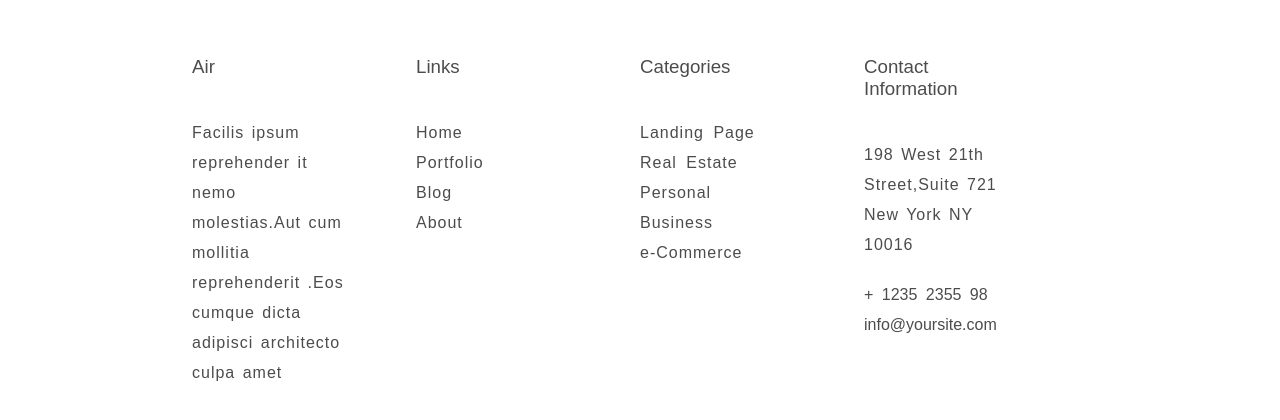
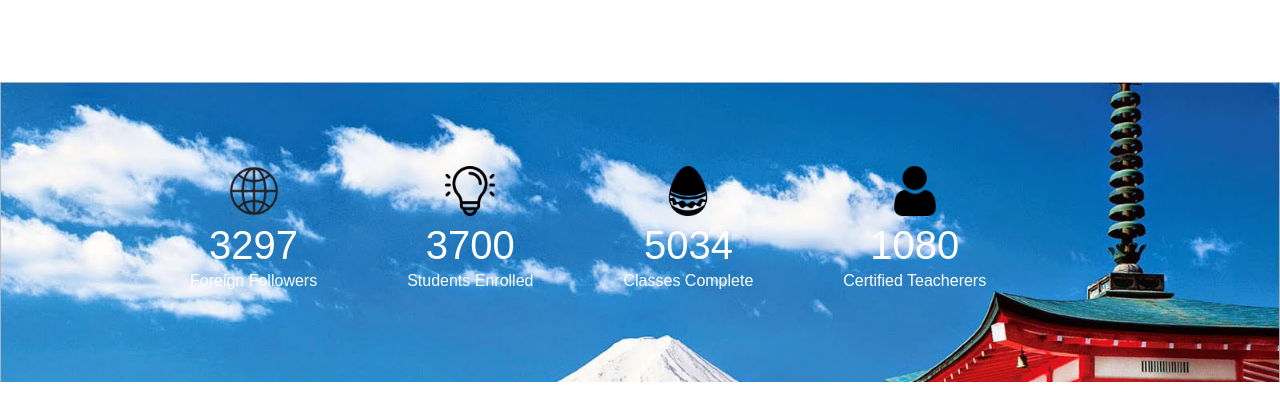
Before and after one commit to doanvanquang1211/project1, a plain HTML site: page bait/index.html in a window 1280 px wide. Shown: the part 168-588 px from the top of the page. Drawn offline with Linux system fonts and the light colour scheme.

Commit message:
add commit

```diff
--- a/bait/index.html
+++ b/bait/index.html
@@ -9,42 +9,37 @@
     <link rel="stylesheet" href="style.css">
 </head>
 
-<body>
-    <div class="container">
-        <div class="content">
-            <div class="content1">
-                <h3>Air</h3>
-                <p>Facilis ipsum reprehender it nemo molestias.Aut cum mollitia reprehenderit .Eos cumque dicta adipisci
-                    architecto culpa amet</p>
-            </div>
-            <div class="content1">
-                <h3>Links</h3>
-                <ul>
-                    <li>Home</li>
-                    <li>Portfolio</li>
-                    <li>Blog</li>
-                    <li>About</li>
-                </ul>
-            </div>
-            <div class="content1">
-                <h3>Categories</h3>
-                <ul>
-                    <li>Landing Page</li>
-                    <li>Real Estate</li>
-                    <li>Personal</li>
-                    <li>Business</li>
-                    <li>e-Commerce</li>
-                </ul>
-            </div>
-            <div class="content1">
-                <h3>Contact Information</h3>
-                <p>198 West 21th Street,Suite 721 New York NY 10016</p>
-                <a href="https://www.w3schools.com/">+ 1235 2355 98</a><br />
-                <a href="https://www.w3schools.com/">info@yoursite.com</a>
-            </div>
-        </div>
-    </div>
-
 </body>
 
+<div class="containe">
+
+<div class="content">
+    <ul>
+        <li>
+            <p class="icon"><img src="../image/earth.jpg.png"></p>
+            <p class="lst">3297</p>
+            <p>foreign Followers</p>
+        </li>
+        <li>
+            <p class="icon"><img src="../image/anh1.jpg"></p>
+            <p class="lst">3700</p>
+            <p>Students enrolled</p>
+        </li>
+        <li>
+            <p class="icon"><img src="../image/anh2.jpg"></p>
+            <p class="lst">5034</p>
+            <p>Classes Complete</p>
+        </li>
+        <li>
+            <p class="icon"><img src="../image/anh.jpg"></p>
+            <p class="lst">1080</p>
+            <p>Certified Teacherers</p>
+        </li>
+    </ul>
+
+
+</div>
+</div>
+
+
 </html>
--- a/bait/style.css
+++ b/bait/style.css
@@ -9,52 +9,50 @@ ul {
 
 body {
     font-family: Arial, Helvetica, sans-serif;
+    /* background-color: khaki; */
+    /* display: flex;
+    flex-direction: row;
+    justify-content: center; */
+    width: 100vw;
+    height: 100vh;
 }
-.container{
-    /* background-color: burlywood; */
+
+.containe {
     display: flex;
+    align-items: center;
+    width: 100vw;
     height: 100vh;
-    width: 100vw;
-    flex-direction: column;
-    /* align-items: center; */
-justify-content: center;
 }
+
 .content {
-    width: 70%;
-    /* background-color: blue; */
+    background: url(../image/anhweb.jpg) no-repeat;
+    width: 100%;
+    height: 300px;
     display: flex;
     flex-direction: row;
-    align-self: center;
+    align-items: center;
+    background-size: 100%;
+    justify-content: center;
 }
 
-.content .content1 {
-    width: 25%;
-    margin-right: 70px;
+.content li {
+    display: inline-block;
+   text-align: center;
+   margin-right: 90px;
+   line-height: 35px;
+   color: rgb(254,254,254);
+   text-transform: capitalize;
 
 }
 
-.content .content1 h3 {
-    margin-bottom: 40px;
-    color:rgb(76, 76, 76);
-    font-weight: normal;
+.content ul {
+    width: 900px;
+    display: flex;
 }
 
-.content .content1 p {
-    color:rgb(76, 76, 76);
-    word-spacing: 2px;
-    margin-bottom: 20px;
-    line-height: 30px;
-    letter-spacing: 1px;
+.content li .icon img {
+    width: 50px;
 }
-.container .content .content1 li{
-    color:rgb(76, 76, 76);
-    line-height:30px ;
-    word-spacing: 4px;
-    letter-spacing: 1px;
+.containe .content li .lst{
+    font-size: 40px;
 }
-.container .content .content1 a{
-    text-decoration: none;
-    line-height: 30px;
-    word-spacing: 4px;
-    color:rgb(76, 76, 76);  ;
-}
```
Also changed, not shown: image/anh.jpg (added), image/anh1.jpg (added), image/anh2.jpg (added), image/anhweb.jpg (added), image/earth.jpg.png (added).
